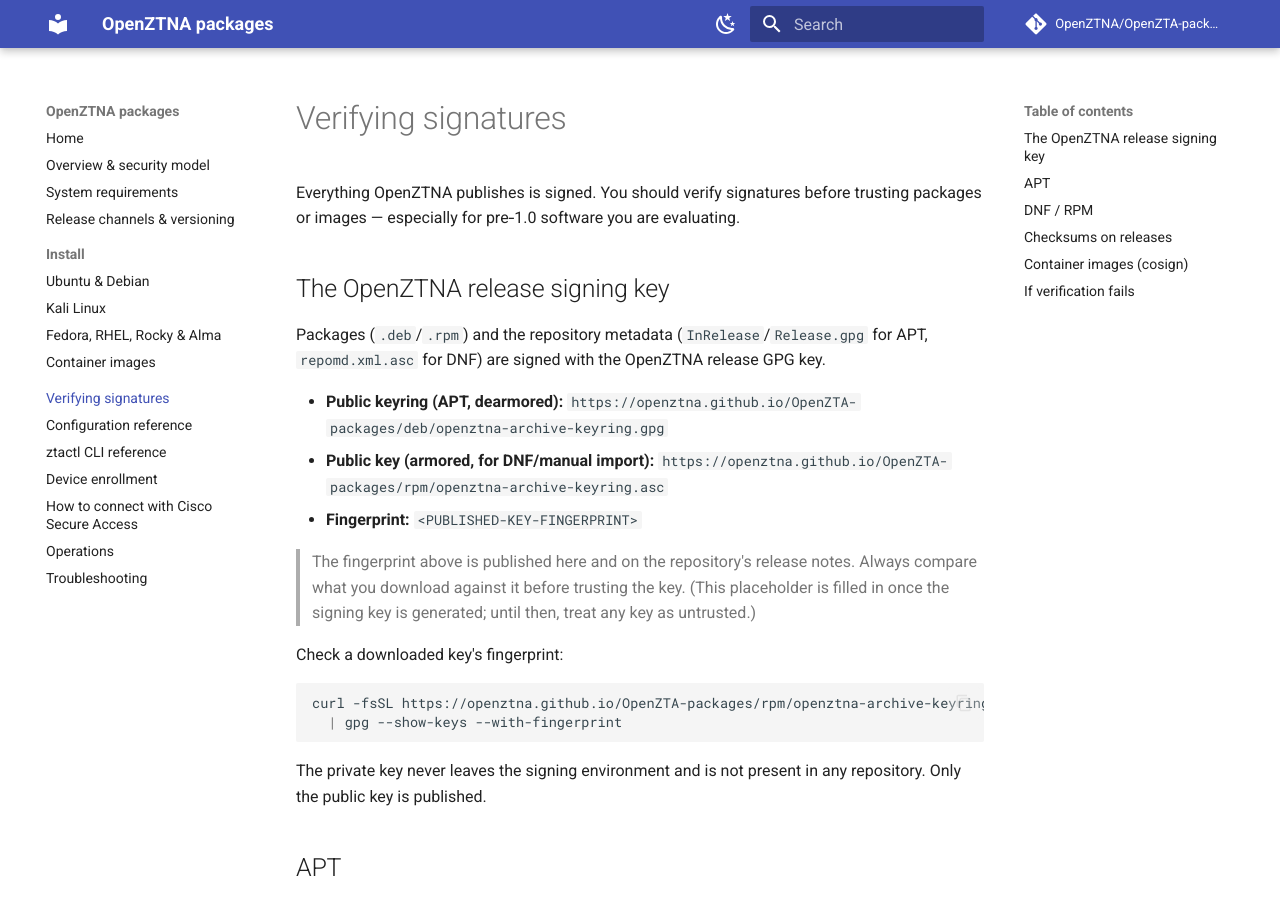
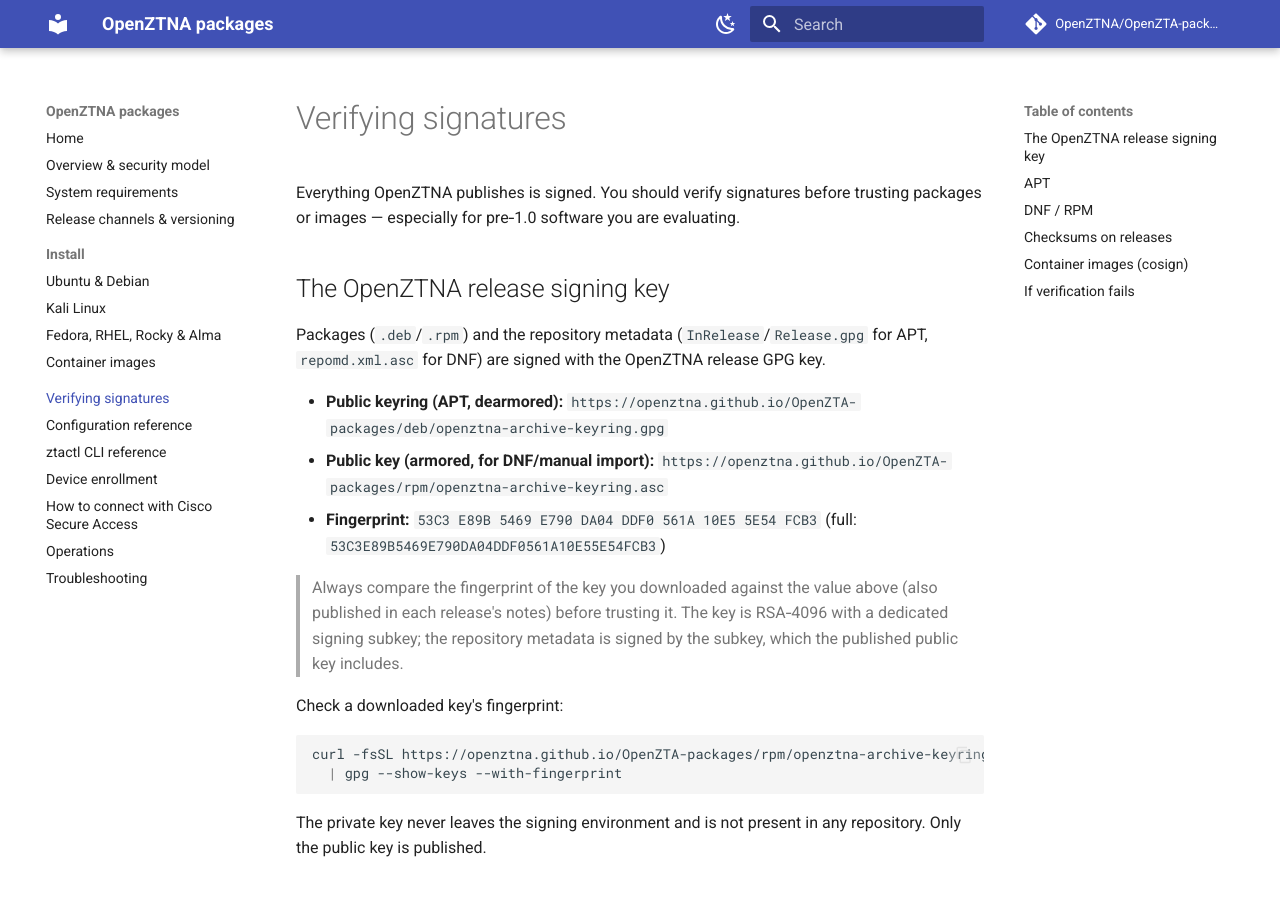
Before and after one commit to OpenZTNA/OpenZTA-packages, an MkDocs documentation site: the page built from docs/verify-signatures.md, in a window 1280 px wide and 900 px high. Built offline with MkDocs 1.6.1 and Material for MkDocs 9.7.7, drawn with Linux system fonts in a browser that asks for light colours; comment, search, counter and statistics services are not loaded.

Commit message:
feat: signing key, publish pipeline, and container image workflow
- publish the OpenZTNA release public key (deb/ + rpm/ + KEYS) and record
  its fingerprint in docs/verify-signatures.md
- scripts/: check-version (pre-1.0 guard), build-apt-repo (apt-ftparchive,
  per-channel pool, GPG-signed InRelease/Release.gpg), build-dnf-repo
  (createrepo_c, rpm --addsign, GPG-signed repomd.xml)
- .github/workflows/publish.yml: ingest a built .deb/.rpm, sign and commit
  the APT/DNF trees (signing key from the OPENZTNA_SIGNING_KEY secret)
- .github/workflows/pages.yml: assemble docs + signed deb/ + rpm/ into one
  Pages site (.nojekyll); redeploys on deb/** or rpm/** changes
- images/ubuntu/Dockerfile + build-images.yml: build from the published APT
  repo, push to GHCR, cosign keyless sign + SBOM + provenance

Signing validated end-to-end in a container (APT InRelease and DNF repomd
signatures verified). No private key material is committed.

```diff
--- a/docs/verify-signatures.md
+++ b/docs/verify-signatures.md
@@ -12,11 +12,12 @@ Packages (`.deb`/`.rpm`) and the repository metadata (`InRelease`/`Release.gpg`
   `https://openztna.github.io/OpenZTA-packages/deb/openztna-archive-keyring.gpg`
 - **Public key (armored, for DNF/manual import):**
   `https://openztna.github.io/OpenZTA-packages/rpm/openztna-archive-keyring.asc`
-- **Fingerprint:** `<PUBLISHED-KEY-FINGERPRINT>`
+- **Fingerprint:** `53C3 E89B 5469 E790 DA04  DDF0 561A 10E5 5E54 FCB3`
+  (full: `53C3E89B5469E790DA04DDF0561A10E55E54FCB3`)
 
-  > The fingerprint above is published here and on the repository's release notes. Always compare what
-  > you download against it before trusting the key. (This placeholder is filled in once the signing key
-  > is generated; until then, treat any key as untrusted.)
+  > Always compare the fingerprint of the key you downloaded against the value above (also published in
+  > each release's notes) before trusting it. The key is RSA‑4096 with a dedicated signing subkey; the
+  > repository metadata is signed by the subkey, which the published public key includes.
 
 Check a downloaded key's fingerprint:
 
```
Also changed, not shown: 11 other files.
